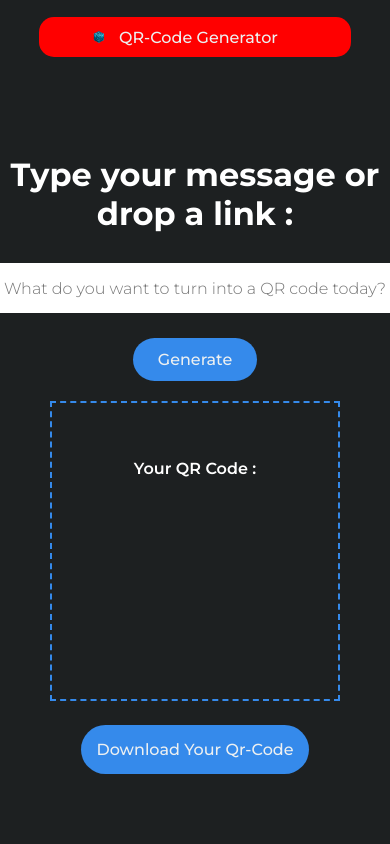
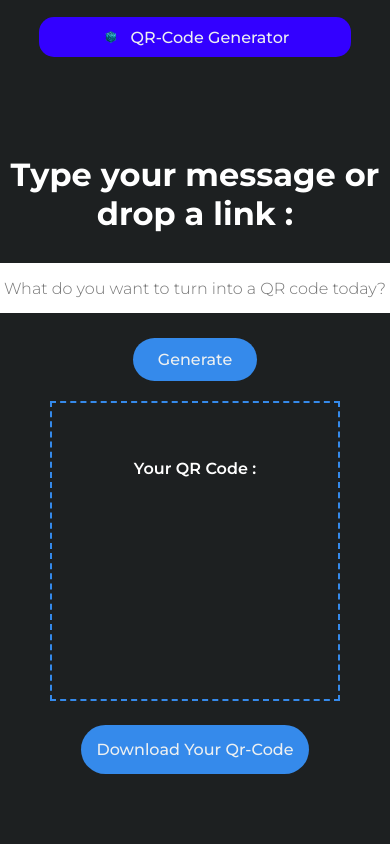
Before and after one commit to s1ad7/QR-Code-Generator, a plain HTML site: page index.html in a window 390 px wide. Shown: the top 844 px of the page. Drawn offline with Linux system fonts and the light colour scheme.

Commit message:
Mobile Responsive

```diff
--- a/style.css
+++ b/style.css
@@ -436,13 +436,54 @@ footer {
     padding: 10px 50px;
 
     display: flex;
-    justify-content: flex-end;
+    justify-content: center;
     align-items: center;
 
     background-color: red;
     backdrop-filter: blur(10px);
+    .logo img {
+    width: 20px;
 }
 
+.logo {
+    display: flex;
+    cursor: pointer;
+    align-items: center;
+    gap: 10px;
+    font-weight: 500;
+
+}
+
+.logo a:hover {
+    transition: all 0.3s ease 0s;
+    color: #0088A9;
+}
+
+.logo img:hover {
+    transition: all 0.3s ease 0s;
+    transform: scale(1.2) translateY(-3px);
+}
+}
+
+
+@media screen and (max-width: 668px) {
+    header {
+    position: sticky;
+    top: 2%;
+    left: 10%;   /* make sure it sticks from the left */
+    right: 10%;  /* stretch to the right */
+    width: 80%;  /* full width */
+    margin: 0;    /* margins don’t work well on fixed */
+    border-radius: 15px;
+    padding: 10px 50px;
+
+    display: flex;
+    justify-content: flex-end;
+    align-items: center;
+
+    background-color: rgb(51, 0, 255);
+    backdrop-filter: blur(10px);
+}
 
 #nav_border {
     border-bottom: 2px rgb(53, 138, 235) solid;
@@ -452,11 +493,16 @@ footer {
 
 .logo img {
     width: 20px;
+
 }
 
 .logo {
-
-
+    display: flex;
+    cursor: pointer;
+    margin: auto;
+    align-items: center;
+    gap: 10px;
+    font-weight: 500;
 }
 
 .logo a:hover {
```
